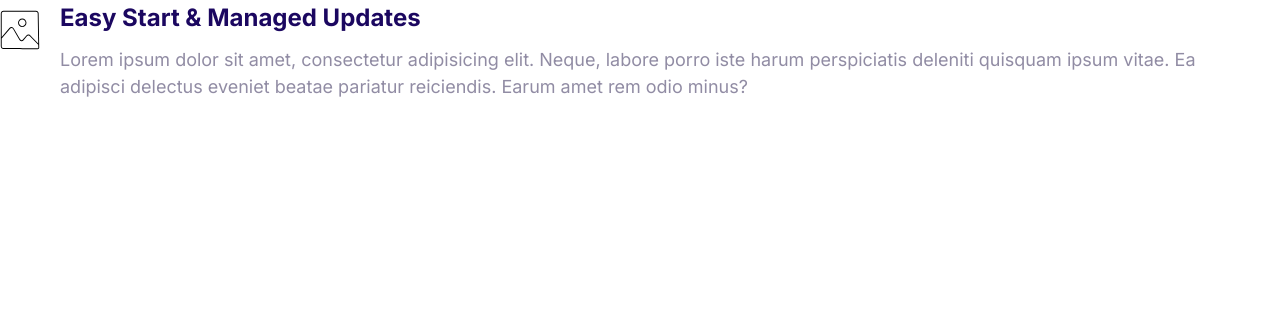
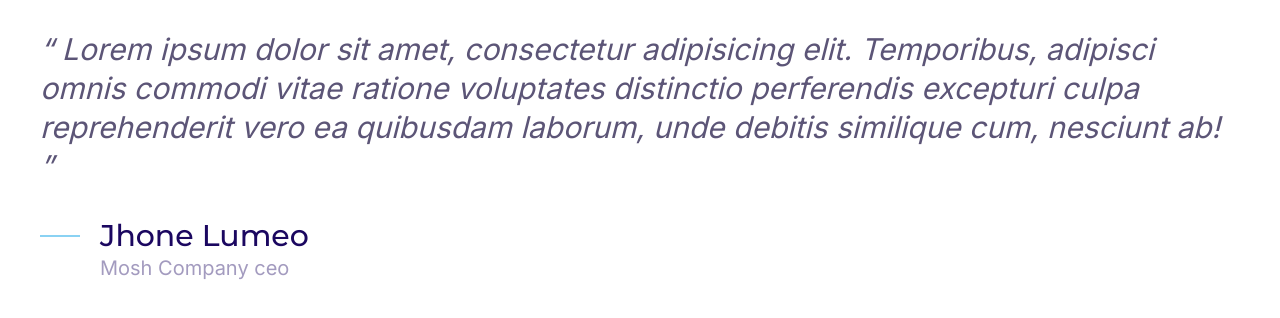
Before and after one commit to Glowawklawe/testweb, a plain HTML site: page index.html in a window 1280 px wide. Drawn offline with Linux system fonts and the light colour scheme.

Commit message:
Build the quote component.

```diff
--- a/css/styles.css
+++ b/css/styles.css
@@ -11,14 +11,23 @@
   font-style: normal;
   font-variation-settings:"slnt" 0;
 }
+.montserrat-<uniquifier> {
+  font-family: "Montserrat", sans-serif;
+  font-optical-sizing: auto;
+  font-weight: <weight>;
+  font-style: normal;
+}
+
 :root{
   --color-priamry: #2584ff;
   --color-secoundary: #00d9ff;
   --color-accent: #ff3400;
   --color-headings: #1b0760;
   --color-body: #918ca4;
+  --color-body-darker:#5c5577;
   --color-border:#ccc;
   --border-radius: 30px;
+
 }
 *,
 *::after,
@@ -343,3 +352,47 @@
 .media__image{
   margin-top: 1rem;
 }
+
+/* Quotes */
+.quote{
+  font-size: 3rem;
+  font-style: italic;
+  color: var(--color-body-darker);
+  line-height: 1.3;
+
+}
+.quote__text::before{
+  content: open-quote;
+}
+.quote__text::after{
+  content: close-quote;
+}
+.quote__author{
+  font-size: 3rem;
+  font-weight: 500;
+  font-style: normal;
+  margin-bottom: 0;
+  font-family: Montserrat,Arial, Helvetica, sans-serif;
+
+}
+.qute__organization{
+  font-style: normal;
+  font-size: 2rem;
+  opacity: 40%;
+  color: var(--color-headings);
+}
+.quote__line{
+  position: relative;
+  bottom: 10px;
+}
+@media screen and (min-witth: 1024px){
+  .quote{
+    font-size: 2rem;
+  }
+  .quote__author{
+    font-size: 2.4rem;
+  }
+  .qute__organization{
+    font-size: 1.6rem;
+  }
+}
--- a/index.html
+++ b/index.html
@@ -12,23 +12,34 @@
       href="https://fonts.googleapis.com/css2?family=Inter:wght@100..900&display=swap"
       rel="stylesheet"
     />
+    <link rel="preconnect" href="https://fonts.googleapis.com" />
+    <link rel="preconnect" href="https://fonts.gstatic.com" crossorigin />
+    <link
+      href="https://fonts.googleapis.com/css2?family=Montserrat:ital,wght@0,100..900;1,100..900&display=swap"
+      rel="stylesheet"
+    />
   </head>
   <body>
+    <blockquote class="quote">
+      <p class="quote__text">
+        Lorem ipsum dolor sit amet, consectetur adipisicing elit. Temporibus,
+        adipisci omnis commodi vitae ratione voluptates distinctio perferendis
+        excepturi culpa reprehenderit vero ea quibusdam laborum, unde debitis
+        similique cum, nesciunt ab!
+      </p>
+      <footer>
         <div class="media">
           <div class="media__image">
-        <svg class="icon icon--primary">
-          <use xlink:href="images/sprite.svg#snap"></use>
+            <svg class="icon icon--primary quote__line">
+              <use xlink:href="images/sprite.svg#line"></use>
             </svg>
           </div>
           <div class="media__body">
-        <h3 class="meida__title">Easy Start & Managed Updates</h3>
-        <p>
-          Lorem ipsum dolor sit amet, consectetur adipisicing elit. Neque,
-          labore porro iste harum perspiciatis deleniti quisquam ipsum vitae. Ea
-          adipisci delectus eveniet beatae pariatur reiciendis. Earum amet rem
-          odio minus?
-        </p>
+            <h3 class="meida__title quote__author">Jhone Lumeo</h3>
+            <p class="qute__organization">Mosh Company ceo</p>
           </div>
         </div>
+      </footer>
+    </blockquote>
   </body>
 </html>
```
Also changed, not shown: components/quote.html (added, +21 -0 lines), components/media.html (renamed from components/media..html), components/plan.html (renamed from components/plan..html). Lines whose indentation alone changed are shown as unchanged.
